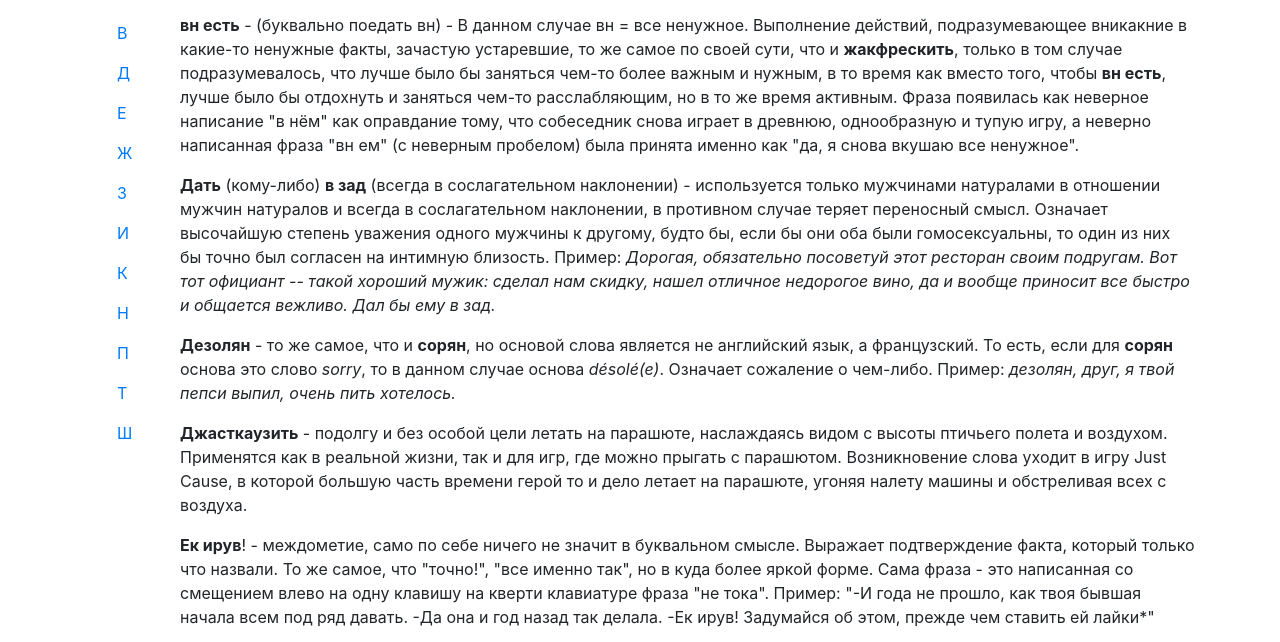
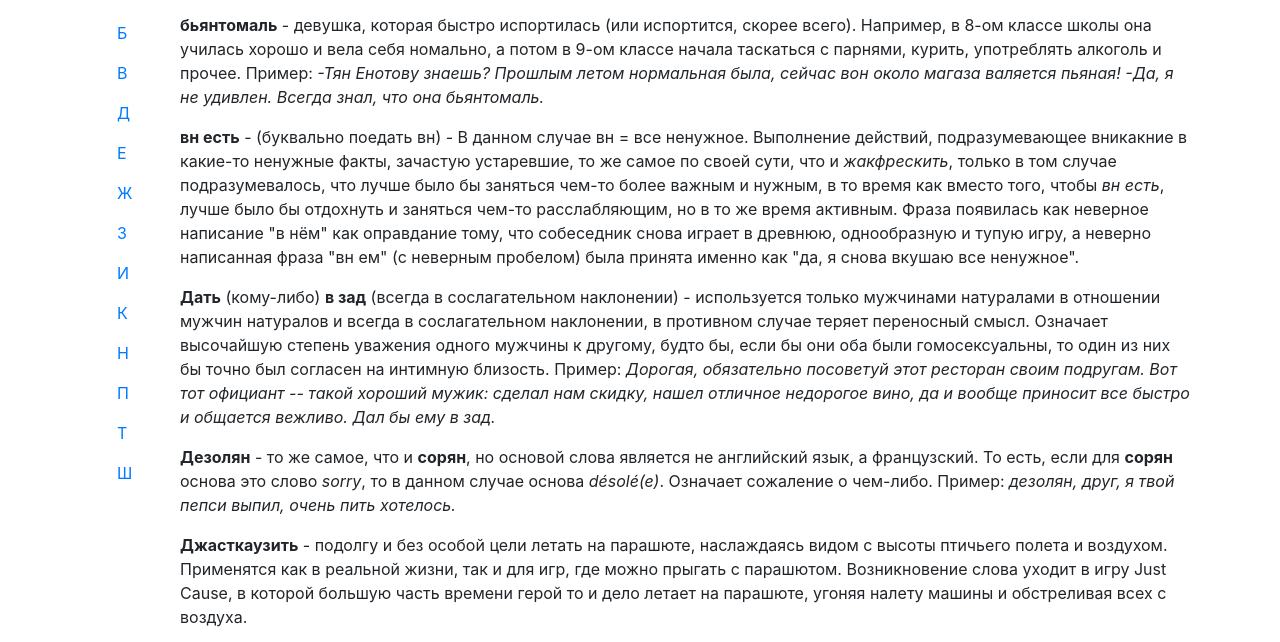
Before and after one commit to p1ratrulezzz/selodictionary, a plain HTML site: page index.html in a window 1280 px wide. Shown: the part 75-717 px from the top of the page. Drawn offline with nearby package versions, Linux system fonts and the light colour scheme.

Commit message:
HTML page

```diff
--- a/index.html
+++ b/index.html
@@ -11,7 +11,7 @@
     <title>Сельский словарь</title>
 
     <meta name="description" content="Словарь с неординарными фразами, о которых мало кто слышал. Узнай новые слова и выпендрись перед тянками!">
-    <meta name="keywords" content="словарь, сельский словарь, модные слова, современный словарь, современные слова, интересные слова,киривзить,колумбить,засабзирить,закевларить,дать в зад,притараканить,трансортир,шлюндриться хвастаться,илюха нассал,надорвать кишки,джасткаузить,дезолян сорян сорян,жакфрескить,жежнить,подкидывать какахи на вентилятор,ек ирув,вн есть жакфрескить вн есть">
+    <meta name="keywords" content="словарь, сельский словарь, модные слова, современный словарь, современные слова, интересные слова,киривзить,киривзить что такое,колумбить,колумбить что такое,засабзирить,засабзирить что такое,закевларить,закевларить что такое,дать в зад,дать в зад что такое,притараканить,притараканить что такое,трансортир,трансортир что такое,шлюндриться хвастаться,шлюндриться хвастаться что такое,илюха нассал,илюха нассал что такое,надорвать кишки,надорвать кишки что такое,джасткаузить,джасткаузить что такое,дезолян сорян сорян,дезолян сорян сорян что такое,жакфрескить,жакфрескить что такое,жежнить,жежнить что такое,подкидывать какахи на вентилятор,подкидывать какахи на вентилятор что такое,ек ирув,ек ирув что такое,вн есть,вн есть что такое,бьянтомаль,бьянтомаль что такое">
     <meta name="robots" content="index, follow">
     <meta name="language" content="RU">
     <meta name="author" content="P1ratRuleZZZ">
@@ -32,27 +32,29 @@
             <nav id="glossary-navigation" class="navbar navbar-fixed-left sticky-top">
                 <nav class="nav navbar-glossary">
 
-                        <a class="nav-link" href="#glossary-index-0">В</a>
+                        <a class="nav-link" href="#glossary-index-0">Б</a>
 
-                        <a class="nav-link" href="#glossary-index-1">Д</a>
+                        <a class="nav-link" href="#glossary-index-1">В</a>
 
-                        <a class="nav-link" href="#glossary-index-2">Е</a>
+                        <a class="nav-link" href="#glossary-index-2">Д</a>
 
-                        <a class="nav-link" href="#glossary-index-3">Ж</a>
+                        <a class="nav-link" href="#glossary-index-3">Е</a>
 
-                        <a class="nav-link" href="#glossary-index-4">З</a>
+                        <a class="nav-link" href="#glossary-index-4">Ж</a>
 
-                        <a class="nav-link" href="#glossary-index-5">И</a>
+                        <a class="nav-link" href="#glossary-index-5">З</a>
 
-                        <a class="nav-link" href="#glossary-index-6">К</a>
+                        <a class="nav-link" href="#glossary-index-6">И</a>
 
-                        <a class="nav-link" href="#glossary-index-7">Н</a>
+                        <a class="nav-link" href="#glossary-index-7">К</a>
 
-                        <a class="nav-link" href="#glossary-index-8">П</a>
+                        <a class="nav-link" href="#glossary-index-8">Н</a>
 
-                        <a class="nav-link" href="#glossary-index-9">Т</a>
+                        <a class="nav-link" href="#glossary-index-9">П</a>
 
-                        <a class="nav-link" href="#glossary-index-10">Ш</a>
+                        <a class="nav-link" href="#glossary-index-10">Т</a>
+
+                        <a class="nav-link" href="#glossary-index-11">Ш</a>
                 </nav>
             </nav>
         </div>
@@ -60,42 +62,45 @@
 
 
                 <h4 id="glossary-index-0"></h4>
-                    <p><strong>вн есть</strong> - (буквально поедать вн) - В данном случае вн = все ненужное. Выполнение действий, подразумевающее вникакние в какие-то ненужные факты, зачастую устаревшие, то же самое по своей сути, что и <strong>жакфрескить</strong>, только в том случае подразумевалось, что лучше было бы заняться чем-то более важным и нужным, в то время как вместо того, чтобы <strong>вн есть</strong>, лучше было бы отдохнуть и заняться чем-то расслабляющим, но в то же время активным. Фраза появилась как неверное написание &quot;в нём&quot; как оправдание тому, что собеседник снова играет в древнюю, однообразную и тупую игру, а неверно написанная фраза &quot;вн ем&quot; (с неверным пробелом) была принята именно как &quot;да, я снова вкушаю все ненужное&quot;.</p>
+                    <p><strong>бьянтомаль</strong> - девушка, которая быстро испортилась (или испортится, скорее всего). Например, в 8-ом классе школы она училась хорошо и вела себя номально, а потом в 9-ом классе начала таскаться с парнями, курить, употреблять алкоголь и прочее. Пример: <em>-Тян Енотову знаешь? Прошлым летом нормальная была, сейчас вон около магаза валяется пьяная! -Да, я не удивлен. Всегда знал, что она бьянтомаль.</em></p>
 
                 <h4 id="glossary-index-1"></h4>
+                    <p><strong>вн есть</strong> - (буквально поедать вн) - В данном случае вн = все ненужное. Выполнение действий, подразумевающее вникакние в какие-то ненужные факты, зачастую устаревшие, то же самое по своей сути, что и <em>жакфрескить</em>, только в том случае подразумевалось, что лучше было бы заняться чем-то более важным и нужным, в то время как вместо того, чтобы <em>вн есть</em>, лучше было бы отдохнуть и заняться чем-то расслабляющим, но в то же время активным. Фраза появилась как неверное написание &quot;в нём&quot; как оправдание тому, что собеседник снова играет в древнюю, однообразную и тупую игру, а неверно написанная фраза &quot;вн ем&quot; (с неверным пробелом) была принята именно как &quot;да, я снова вкушаю все ненужное&quot;.</p>
+
+                <h4 id="glossary-index-2"></h4>
                     <p><strong>Дать</strong> (кому-либо) <strong>в зад</strong> (всегда в сослагательном наклонении) - используется только мужчинами натуралами в отношении мужчин натуралов и всегда в сослагательном наклонении, в противном случае теряет переносный смысл. Означает высочайшую степень уважения одного мужчины к другому, будто бы, если бы они оба были гомосексуальны, то один из них бы точно был согласен на интимную близость. Пример: <em>Дорогая, обязательно посоветуй этот ресторан своим подругам. Вот тот официант -- такой хороший мужик: сделал нам скидку, нашел отличное недорогое вино, да и вообще приносит все быстро и общается вежливо. Дал бы ему в зад.</em> </p>
                     <p><strong>Дезолян</strong> - то же самое, что и <strong>сорян</strong>, но основой слова является не английский язык, а французский. То есть, если для <strong>сорян</strong> основа это слово <em>sorry</em>, то в данном случае основа <em>désolé(e)</em>. Означает сожаление о чем-либо. Пример: <em>дезолян, друг, я твой пепси выпил, очень пить хотелось.</em></p>
                     <p><strong>Джасткаузить</strong> - подолгу и без особой цели летать на парашюте, наслаждаясь видом с высоты птичьего полета и воздухом. Применятся как в реальной жизни, так и для игр, где можно прыгать с парашютом. Возникновение слова уходит в игру Just Cause, в которой большую часть времени герой то и дело летает на парашюте, угоняя налету машины и обстреливая всех с воздуха.</p>
 
-                <h4 id="glossary-index-2"></h4>
+                <h4 id="glossary-index-3"></h4>
                     <p><strong>Ек ирув</strong>! - междометие, само по себе ничего не значит в буквальном смысле. Выражает подтверждение факта, который только что назвали. То же самое, что &quot;точно!&quot;, &quot;все именно так&quot;, но в куда более яркой форме. Сама фраза - это написанная со смещением влево на одну клавишу на кверти клавиатуре фраза &quot;не тока&quot;. Пример: &quot;-И года не прошло, как твоя бывшая начала всем под ряд давать. -Да она и год назад так делала. -Ек ирув! Задумайся об этом, прежде чем ставить ей лайки*&quot;</p>
 
-                <h4 id="glossary-index-3"></h4>
+                <h4 id="glossary-index-4"></h4>
                     <p><strong>Жакфрескить</strong> - заниматься бесполезным делом, не приносящим никаких материальных плодов и не имеющим потенциал, чтобы приносить такие плоды. Например, читать поучающие книги от авторов, которые учат тому, что не умеют сами. При этом данное занятие отнимает время и силы и другие ресурсы (например, потратиться на бесполезную книгу - это трата ресурсов, а ее чтение - трата времени). В данное понятие не входят какие-либо занятия или чтение учебников по естественным или гуманитарным наукам, использующимся везде. Книги или любые медиа материалы такого плана чаще являются чем-то вроде сектантских поучений, содержат лозунги и описания лучшей жизни, которой, если быть реалистом, достичь невозможно (по крайней мере за свою жизнь точно). Корнями слово уходит к Жаку Фреско, так называемому &quot;инженеру&quot;, который за свою жизнь так ничего из им описанного и не построил, и сейчас те, кто фанател от его поучений, могут лицезреть какой никакой результат его трудов - несколько видео с речами и какие-то книги, которым удалось лишь собрать базу фанатов этих мечтаний. Пример: <em>опять ты там своих видеоблогеров смотришь, хватит уже жакфрескить, пойдем лучше в футбол поиграем</em></p>
                     <p><strong>Жежнить</strong> (по кому-либо) - некий тип отношений, в котором можно найти объект (человека), который очень сильно вдохновляет, тянуться к нему, но всячески бороться в голове с идеями, заставляющими пойти на реальный контакт с этим объектом. Необязательно могут быть замешаны любовные чувства, просто по какой-то причине ощущается фанатизм от этого объекта, в голове появляются возможные сценарии с его участием. Также можно тайно дарить объекту подарки и оставлять анонимные записки, но никогда не доводить до реальных встреч и тем более чтобы эти отношения переросли в дружбу или в нечто большее. Обычно жежнить можно только какое-то время, в конце концов этот процесс будет утихать, пока эта &quot;муза&quot; не перестанет приносить вдохновение. Обычно после жежнинга будто бы открываются глаза на то, что этот объект был таким же обычным, как и любой другой, и ничего экстраординарного в нем нет, и даже если и есть, то уже не приносит вдохновления. Пример: <em>&quot;Коля Сычев, ты бы сходил с нами на день рождения Вани Ерохина. Там будет Аня Енотова и другие девушки, найдешь себе подругу, а то ты уже год жежнишь по Таньке Тяночкиной&quot;</em></p>
 
-                <h4 id="glossary-index-4"></h4>
+                <h4 id="glossary-index-5"></h4>
                     <p><strong>Закевларить</strong> - забронировать (зарезервировать) что-либо: билет на самолет, номер в отеле, столик в ресторане. Игра слов, поскольку броня обычно делается из кевлара, однако слово “бронирование” здесь означает вовсе не защиту от чего-либо (кроме резерва), хотя корень у слова тот же, что и у слова “броня”.</p>
                     <p><strong>Засабзирить</strong> - заморозить. Пример: Завтра придут гости на вечеринку, будет много коктейлей. Нужно бы засабзирить немного льда в кубиках.</p>
 
-                <h4 id="glossary-index-5"></h4>
+                <h4 id="glossary-index-6"></h4>
                     <p><strong>Илюха нассал</strong> - пероид в начале лета, когда погода жаркая, и вода тоже кажется теплой сверху, однако в глубине все еще холодная. Будто бы некий Илья пришел и справил нужду в это озеро. Купаться в такой период не рекомендуют. Пример: <em>ребята, на шашлыки поедете, купаться там не ходите, а то илюха нассал</em></p>
 
-                <h4 id="glossary-index-6"></h4>
+                <h4 id="glossary-index-7"></h4>
                     <p><strong>Киривзить</strong> - (глагол в инфинитиве, упрощенное сокращение от Киану-Ривзить) означает употреблять фастфуд (чаще всего со стаканом кофе, взятого &quot;с собой&quot;), где-нибудь на улице: на скамейке в парке, возле магазина или прилавка   У данного сокращения несколько более глубокий смысл: &quot;если ты все время покупаешь себе очень дорогие лакшери продукты, чтобы выглядеть лучше основной прослойки граждан, которые используют менее качественные и более дешёвые вещи, то это не оправдание, чтобы унижать этих граждан, ведь ими может быть кто угодно. На их месте можешь оказаться даже ты сам, ведь по сути, ты даже понятия не имеешь, насколько сложна у этого человека жизнь&quot;. Однако, отступая от философии, этот глагол обычно используют в значении &quot;завтракаю/обедаю/ужинаю в дешевом ресторане типа KFC или McDonald’s или Burger King или поглощают шаурму возле ларька с шаурмой&quot;. Как видно, термин &quot;киривзить&quot; описывает довольно много состояний, главное отличие его заключается в том, что &quot;киривзить&quot; можно только на улице либо где-нибудь в торговом центре в ресторанном дворике. Это означает, что официант не принесёт вам заказ, в этом случае отсутствует ресторанная система, а еду нужно купить сразу, а затем скушать в не ресторанной обстановке.   Пример:   <em>&quot;Нет, милая, я не голодный, потому что я покиривзил полчаса назад&quot;.</em></p>
                     <p><strong>Колумбить</strong> (и колумбировать) - ходить/ездить за кофе. Если в знакомую, заранее известную кофейню, то колумбить. Если же район незнакомый, в этом случае надо пойти на поиски кофейни, в которой можно взять кофе, то тогда это колумбировать. Как понятно из корня слова, корнями оно уходит в Колумбию, где выращивают кофе. Пример: <em>на улице такая погода хорошая, надоело в офисе сидеть, пойдем колумбить хотя бы сходим</em></p>
 
-                <h4 id="glossary-index-7"></h4>
+                <h4 id="glossary-index-8"></h4>
                     <p><strong>Надорвать кишки</strong> - смеяться очень сильно с чего-либо так, что возникают болевые ощущения в брюшной полости. Пример: <em>вчера такой смешной сериал нашел, кишки надорвешь</em></p>
 
-                <h4 id="glossary-index-8"></h4>
+                <h4 id="glossary-index-9"></h4>
                     <p><strong>Подкидывать какахи на вентилятор</strong> - Делать что-то, что никак не помогает и не решает проблемы, которые нужно решить в команде. Пример: <em>&quot;Да вы просто какахи на вентилятор подкидываете и все, толку от этих вечных споров, назначьте одного дипломата который будет решать конфликты и грамотно отвечать на негатив и оскорбления&quot;</em></p>
                     <p><strong>Притараканить</strong> - принести, притащить.</p>
 
-                <h4 id="glossary-index-9"></h4>
+                <h4 id="glossary-index-10"></h4>
                     <p><strong>Трансортир</strong> - туалетная кабинка в общественном месте, которая используется и мужчинами и женщинами.</p>
 
-                <h4 id="glossary-index-10"></h4>
+                <h4 id="glossary-index-11"></h4>
                     <p><strong>Шлюндриться</strong> - ходить или ездить, выставляя напоказ что-то, на что все должны обратить внимание. Иными словами <strong>хвастаться</strong>, но важный момент в том, что в данном случае степень хвастовства куда выше и шире. Пример: <em>вчера купила себе платье, пойду шлюндриться на все село</em></p>
 
             <div class="footer-wrapper">
```
Also changed, not shown: 2 other files.
